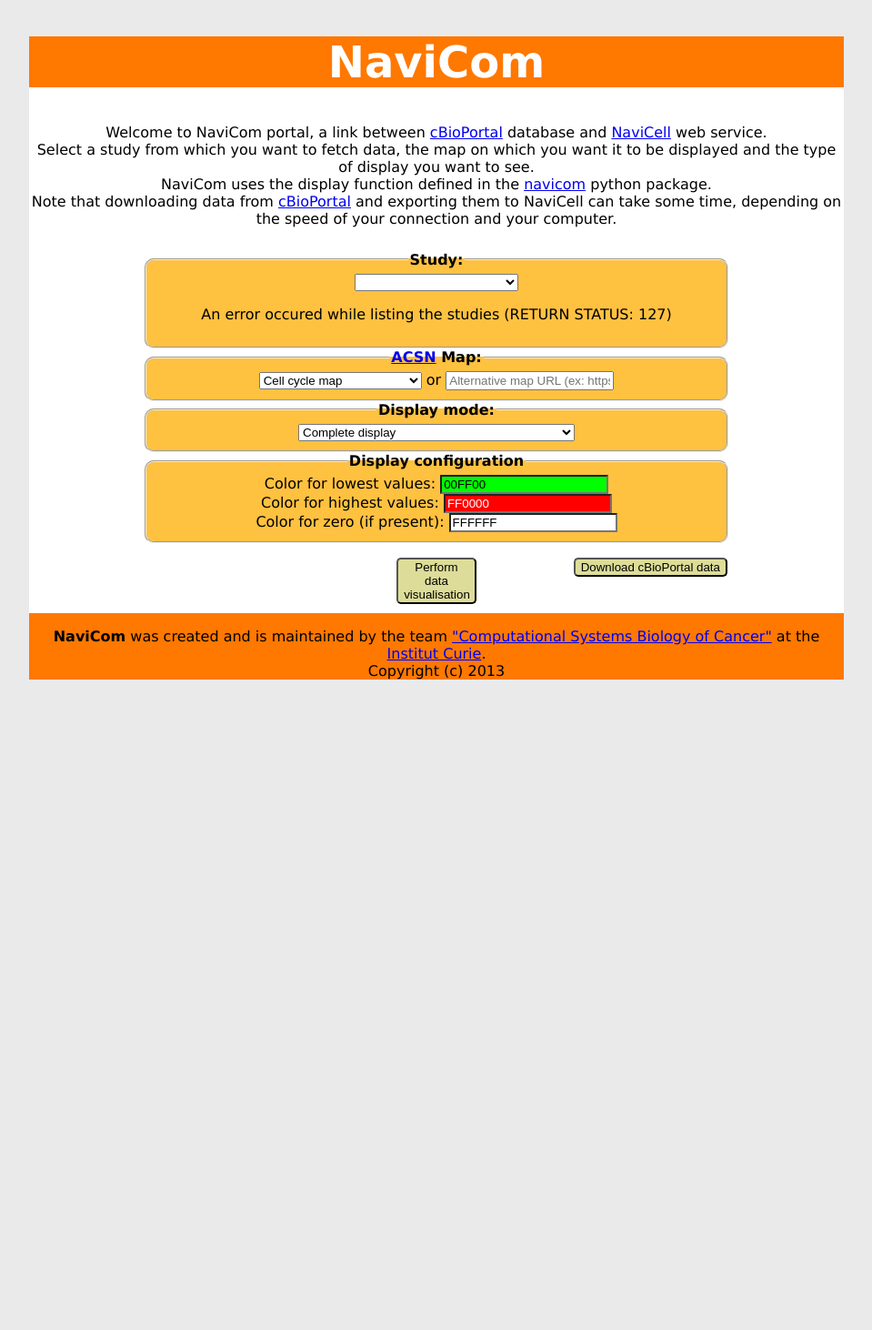
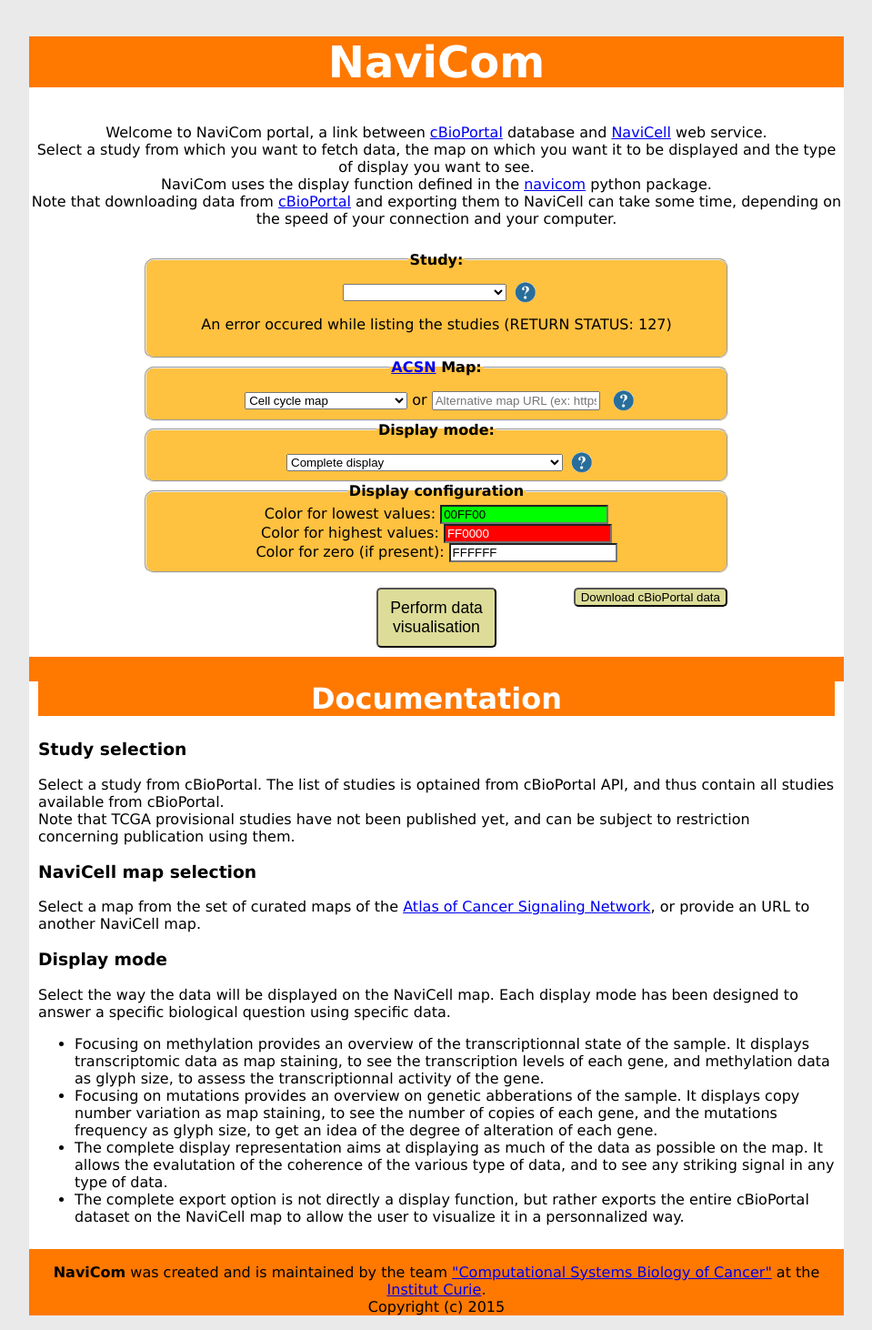
Before and after one commit to MathurinD/NaviCom_portal, a PHP site: page /bridge.php in a window 1280 px wide. Shown: the whole page at 91% size, without its empty margins (160-1119 px from the left). Before the commit the page ends 747 px from the top, so only its background shows below. Run offline with PHP 8.4, Linux system fonts and the light colour scheme; some libraries are stand-ins or nearby versions.

Commit message:
Add documentation
Add a documentation at the bottom of the page.
Add question marks near each field which link to the documentation.

```diff
--- a/bridge.css
+++ b/bridge.css
@@ -14,10 +14,25 @@ body {
 
 section {
 	background: white;
+	height: 100%;
+}
+
+#help {
+	text-align: left;
+	padding: 10px;
+	padding-top: 0px;
 }
 
 h1 {
 	font-size: 3em;
+	text-align: center;
+	background: rgb(255, 120, 0);
+	color: white;
+}
+
+h2 {
+	font-size: 2em;
+	text-align: center;
 	background: rgb(255, 120, 0);
 	color: white;
 }
@@ -54,17 +69,25 @@ legend {
 
 #loading_spinner {
 	display:none;
-        position: fixed;
-        top: 40%;
-        left: 45%;
+    position: fixed;
+    top: 40%;
+    left: 45%;
 }
 
 #nc_perform {
-	width: 10%;
+	width: 15%;
 	height: 5%;
+	padding: 10px;
+	font-size: 1.1em;
 }
 
 #data_download {
 	position: absolute;
 	right: 25%;
 }
+
+.select_help {
+	position: relative;
+	bottom: -8px;
+	left: 8px;
+}
--- a/bridge.php
+++ b/bridge.php
@@ -51,7 +51,7 @@ define("DEST_LOGFILE", "3");
 							}
 						}
 					?>
-				</select>
+				</select><a href="#help_study_selection"><img class="select_help" src="./images/question-mark.png"></a>
 				<?php
 				if ($return != 0) {
 					echo("<p>An error occured while listing the studies (RETURN STATUS: $return)</p>");
@@ -71,6 +71,7 @@ define("DEST_LOGFILE", "3");
 					<option value="dnarepair" title="DNA repair map">DNA repair map</option>
 				</select>
 				or <input type="text" title="URL of a NaviCell map" id="map_url" placeholder="Alternative map URL (ex: https://navicell.curie.fr/navicell/maps/ewing/master/)"/>
+				<a href="#help_map_selection"><img class="select_help" src="./images/question-mark.png"></a>
 				</fieldset>
 				<!-- TODO input fields to specify local data or another map -->
 
@@ -82,7 +83,7 @@ define("DEST_LOGFILE", "3");
 					<option value="completeExport" title="Export all data available for the dataset to  NaviCell">Complete export</option>
 					<option value="displayMethylome" title="Display methylation data on top of RNA data">Focus on methylation and transcription</option>
 					<option value="displayMutations" title="Display mutations data as glyph on top of CNA data">Focus on mutations and copy number alteration</option>
-				</select>
+				</select><a href="#help_display_mode"><img class="select_help" src="./images/question-mark.png"></a>
 				</fieldset>
 
 				<!--<fieldset id="samples_selection">-->
@@ -105,7 +106,7 @@ define("DEST_LOGFILE", "3");
 					?>
 				</section>
 				<p>
-					<img src="./ajax-loader.gif" id="loading_spinner"/>
+					<img src="./images/ajax-loader.gif" id="loading_spinner"/>
 				</p>
 				<button id="nc_perform" onclick="exec_navicom(); return false" type="button">Perform data visualisation</button>
 				<button id="data_download" onclick="download_data()" type="button">Download cBioPortal data</button>
@@ -118,10 +119,36 @@ define("DEST_LOGFILE", "3");
 
 		</section>
 
+		<section id="help">
+			<h2>Documentation</h2>
+
+			<h3 id="help_study_selection">Study selection</h3>
+			<p>
+				Select a study from cBioPortal. The list of studies is optained from cBioPortal API, and thus contain all studies available from cBioPortal.<br/>
+				Note that TCGA provisional studies have not been published yet, and can be subject to restriction concerning publication using them.
+			</p>
+
+			<h3 id="help_map_selection">NaviCell map selection</h3>
+			<p>
+				Select a map from the set of curated maps of the <a href="http://acsn.curie.fr">Atlas of Cancer Signaling Network</a>, or provide an URL to another NaviCell map.
+			</p>
+
+			<h3 id="help_display_mode">Display mode</h3>
+			<p>
+				Select the way the data will be displayed on the NaviCell map. Each display mode has been designed to answer a specific biological question using specific data.<br/>
+				<ul>
+					<li>Focusing on methylation provides an overview of the transcriptionnal state of the sample. It displays transcriptomic data as map staining, to see the transcription levels of each gene, and methylation data as glyph size, to assess the transcriptionnal activity of the gene.</li>
+					<li>Focusing on mutations provides an overview on genetic abberations of the sample. It displays copy number variation as map staining, to see the number of copies of each gene, and the mutations frequency as glyph size, to get an idea of the degree of alteration of each gene.</li>
+					<li>The complete display representation aims at displaying as much of the data as possible on the map. It allows the evalutation of the coherence of the various type of data, and to see any striking signal in any type of data.</li>
+					<li>The complete export option is not directly a display function, but rather exports the entire cBioPortal dataset on the NaviCell map to allow the user to visualize it in a personnalized way.</li>
+				</ul>
+			</p>
+		</section>
+
 		<footer>
 			<p>
 				<center><b>NaviCom</b> was created and is maintained by the team <a href="http://sysbio.curie.fr/" target="_blank">"Computational Systems Biology of Cancer"</a> at the <a href="http://www.curie.fr">Institut Curie</a>.<br/>
-				Copyright (c) 2013</center>
+				Copyright (c) 2015</center>
 			</p>
 		</footer>
 	</body>
```
Also changed, not shown: images/ajax-loader.gif (renamed from ajax-loader.gif), images/ajax-loader_bis.gif (renamed from ajax-loader_bis.gif), images/question-mark.jpg (added), images/question-mark.png (added).
